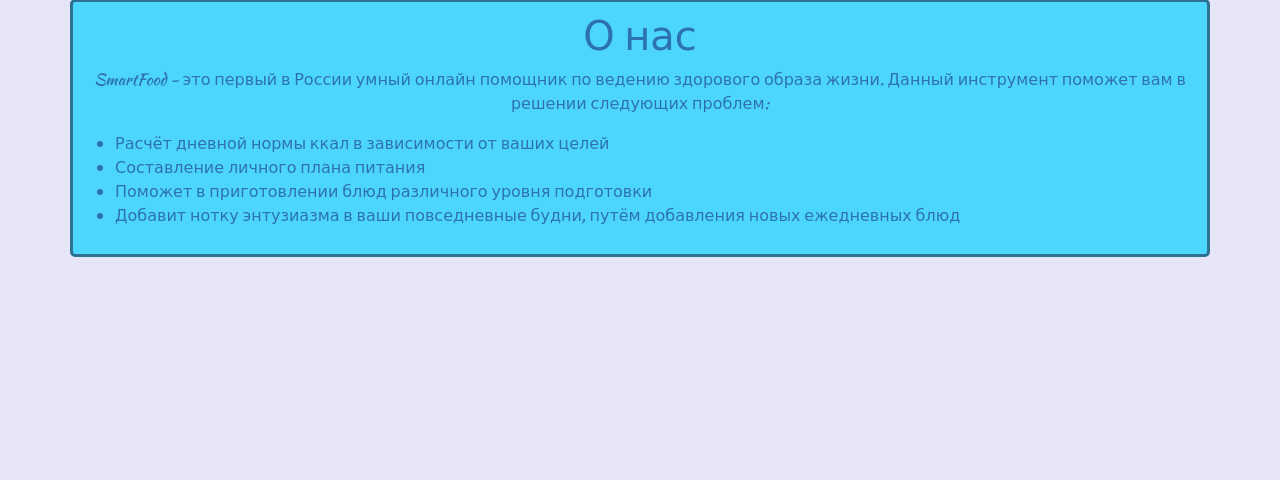
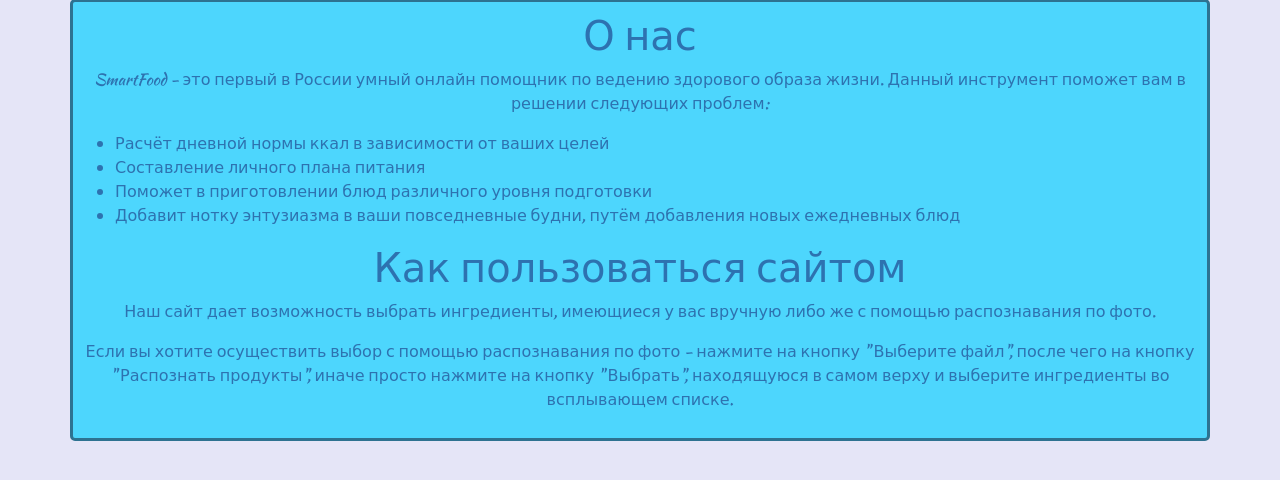
Before and after one commit to Mikrikle/smartfood, a Django app: page /smartfood/faq/ in a window 1280 px wide. Shown: the part 85-565 px from the top of the page. Run offline with Django 3.2, Linux system fonts and the light colour scheme; some libraries are stand-ins or nearby versions.

Commit message:
Add to faq instruction

```diff
--- a/siteapp/templates/faq.html
+++ b/siteapp/templates/faq.html
@@ -13,5 +13,13 @@
     <li>Добавит нотку энтузиазма в ваши повседневные будни, путём добавления новых ежедневных блюд</li>
 </ul>
 </p>
+    <h1 align="center">Как пользоваться сайтом</h1>
+    <p align="center">
+        Наш сайт дает возможность выбрать ингредиенты, имеющиеся у вас вручную либо же с помощью распознавания по фото.
+    </p>
+    <p align="center">
+        Если вы хотите осуществить выбор с помощью распознавания по фото - нажмите на кнопку " Выберите файл", после чего на кнопку " Распознать продукты",
+        иначе просто нажмите на кнопку " Выбрать", находящуюся в самом верху и выберите ингредиенты во всплывающем списке.
+    </p>
 </div>
 {% endblock %}
```
